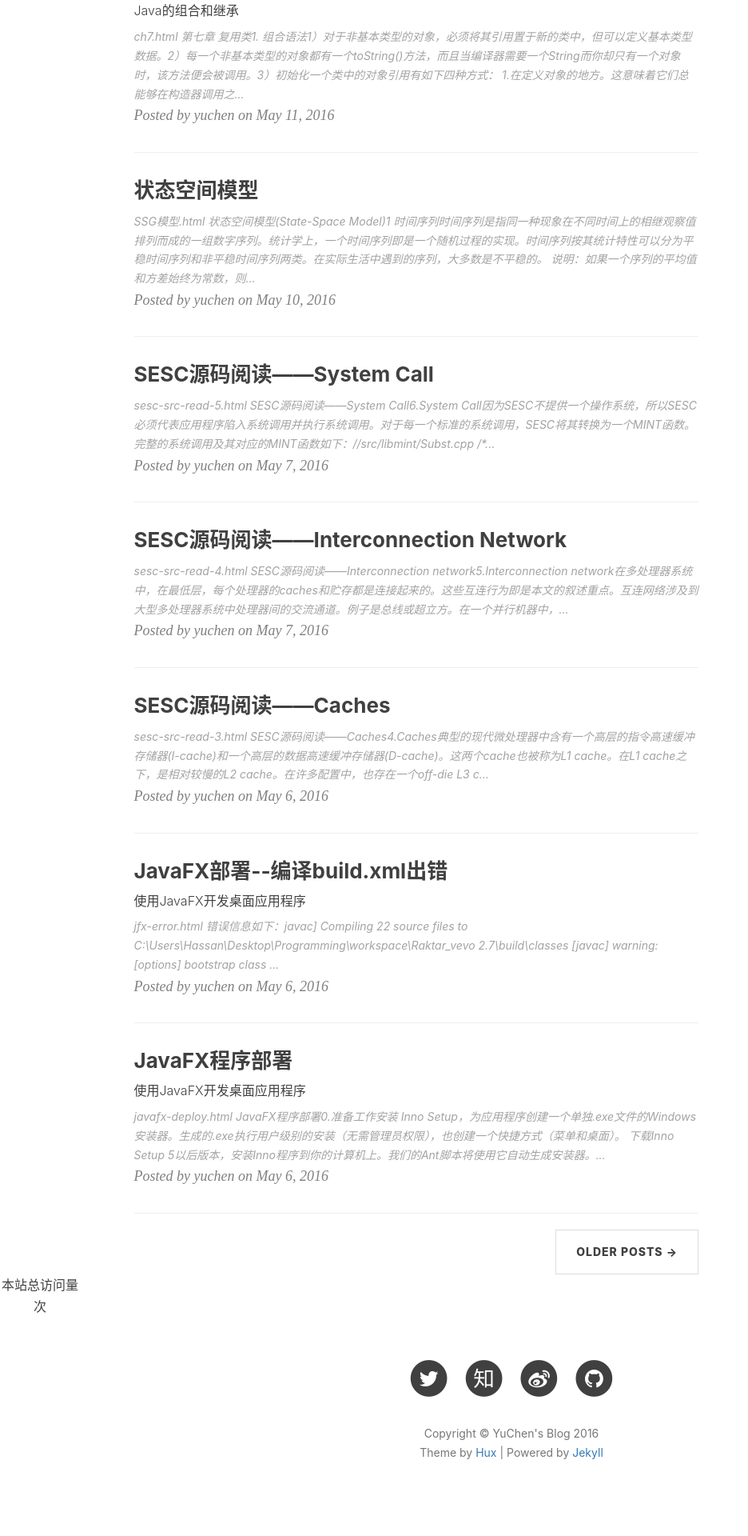
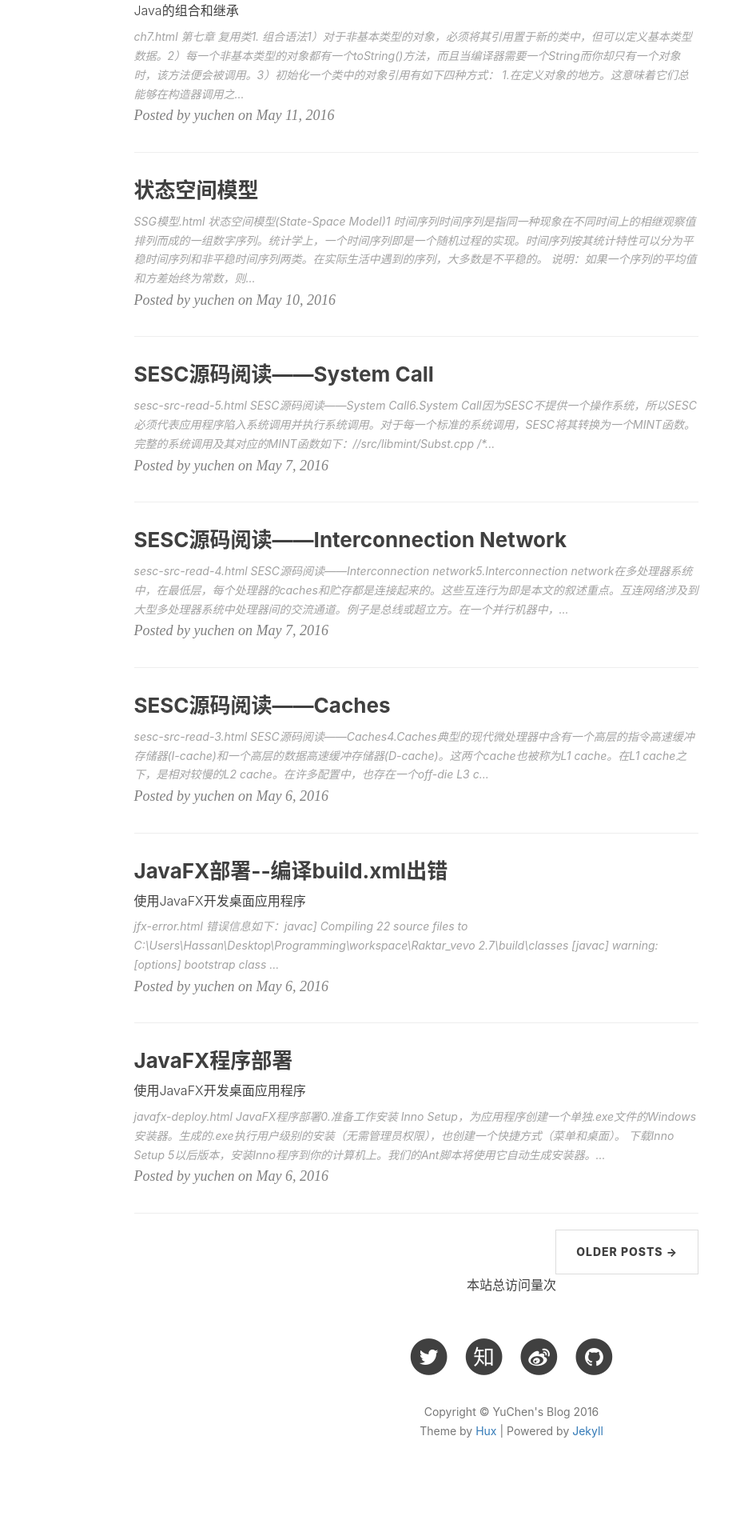
Before and after one commit to Jahvey/yuchen112358.github.io, a Jekyll site: the page built from index.html, in a window 1280 px wide. Shown: the part 1221-3141 px from the top of the page at 80% size, without its empty margins (0-936 px from the left). Built offline with Jekyll 4.4.1, drawn with Linux system fonts in a browser that asks for light colours; nearby versions of some CDN libraries; the list of posts is cut into pages by our own code; comment, search, counter and statistics services are not loaded; after the commit the page ends 3114 px from its top, so only the background shows below that.

Commit message:
访问量统计 文字居中

```diff
--- a/_layouts/page.html
+++ b/_layouts/page.html
@@ -187,6 +187,8 @@ layout: default
         {% endif %}
 	</div>
 </div>
-<span id="busuanzi_container_site_pv" style="display:inline-block;width:100px;text-align:center;">
+<div align="center">
+<span id="busuanzi_container_site_pv">
     本站总访问量<span id="busuanzi_value_site_pv"></span>次
 </span>
+</div>
--- a/_layouts/post.html
+++ b/_layouts/post.html
@@ -225,7 +225,8 @@ layout: default
     }
 </style>
 {% endif %}
-<div
-<span id="busuanzi_container_page_pv" style="display:inline-block;width:100px;text-align:center;">
+<div align="center">
+<span id="busuanzi_container_page_pv">
   本文总阅读量<span id="busuanzi_value_page_pv"></span>次
 </span>
+</div>
```
